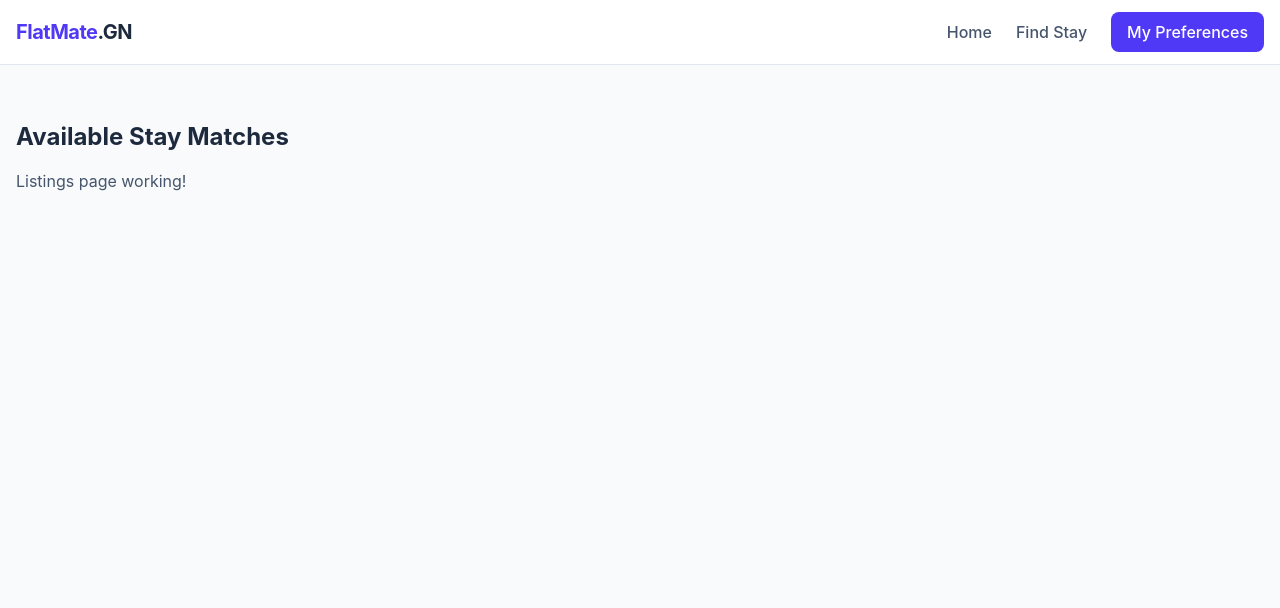
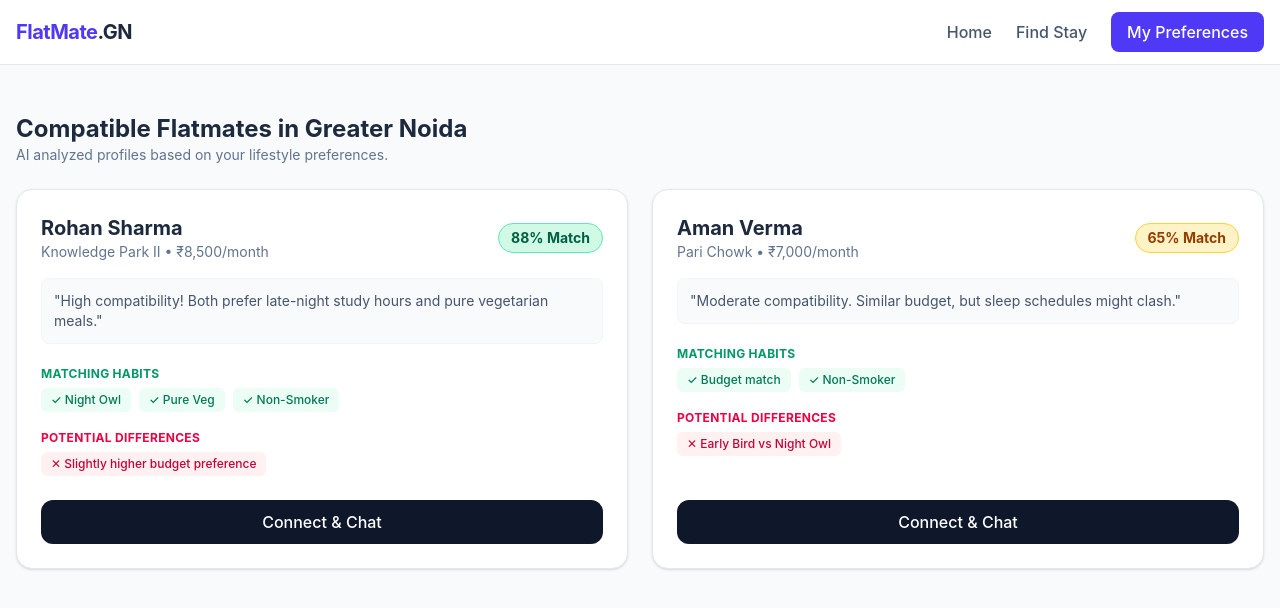
Before and after one commit to Roman1337FD/FlatMates, a React (Vite) app in the folder client/: page /listings in a window 1280 px wide. Shown: the top 608 px of the page. Built offline with nearby package versions, Linux system fonts and the light colour scheme.

Commit message:
listings page added

```diff
--- a/client/src/pages/Listings.jsx
+++ b/client/src/pages/Listings.jsx
@@ -1,8 +1,43 @@
+import MatchCard from '../components/MatchCard';
+
 function Listings() {
+  const mockMatches = [
+    {
+      id: 1,
+      name: 'Rohan Sharma',
+      area: 'Knowledge Park II',
+      budget: '8,500',
+      matchScore: 88,
+      summary: 'High compatibility! Both prefer late-night study hours and pure vegetarian meals.',
+      pros: ['Night Owl', 'Pure Veg', 'Non-Smoker'],
+      cons: ['Slightly higher budget preference']
+    },
+    {
+      id: 2,
+      name: 'Aman Verma',
+      area: 'Pari Chowk',
+      budget: '7,000',
+      matchScore: 65,
+      summary: 'Moderate compatibility. Similar budget, but sleep schedules might clash.',
+      pros: ['Budget match', 'Non-Smoker'],
+      cons: ['Early Bird vs Night Owl']
+    }
+  ];
+
   return (
-    <div className="py-8">
-      <h2 className="text-2xl font-bold text-slate-800 mb-4">Available Stay Matches</h2>
-      <p className="text-slate-600">Listings page working!</p>
+    <div className="py-6">
+      <div className="flex flex-col md:flex-row justify-between items-start md:items-center mb-6 gap-4">
+        <div>
+          <h2 className="text-2xl font-bold text-slate-800">Compatible Flatmates in Greater Noida</h2>
+          <p className="text-slate-500 text-sm">AI analyzed profiles based on your lifestyle preferences.</p>
+        </div>
+      </div>
+
+      <div className="grid grid-cols-1 md:grid-cols-2 gap-6">
+        {mockMatches.map((match) => (
+          <MatchCard key={match.id} matchData={match} />
+        ))}
+      </div>
     </div>
   );
 }
```
